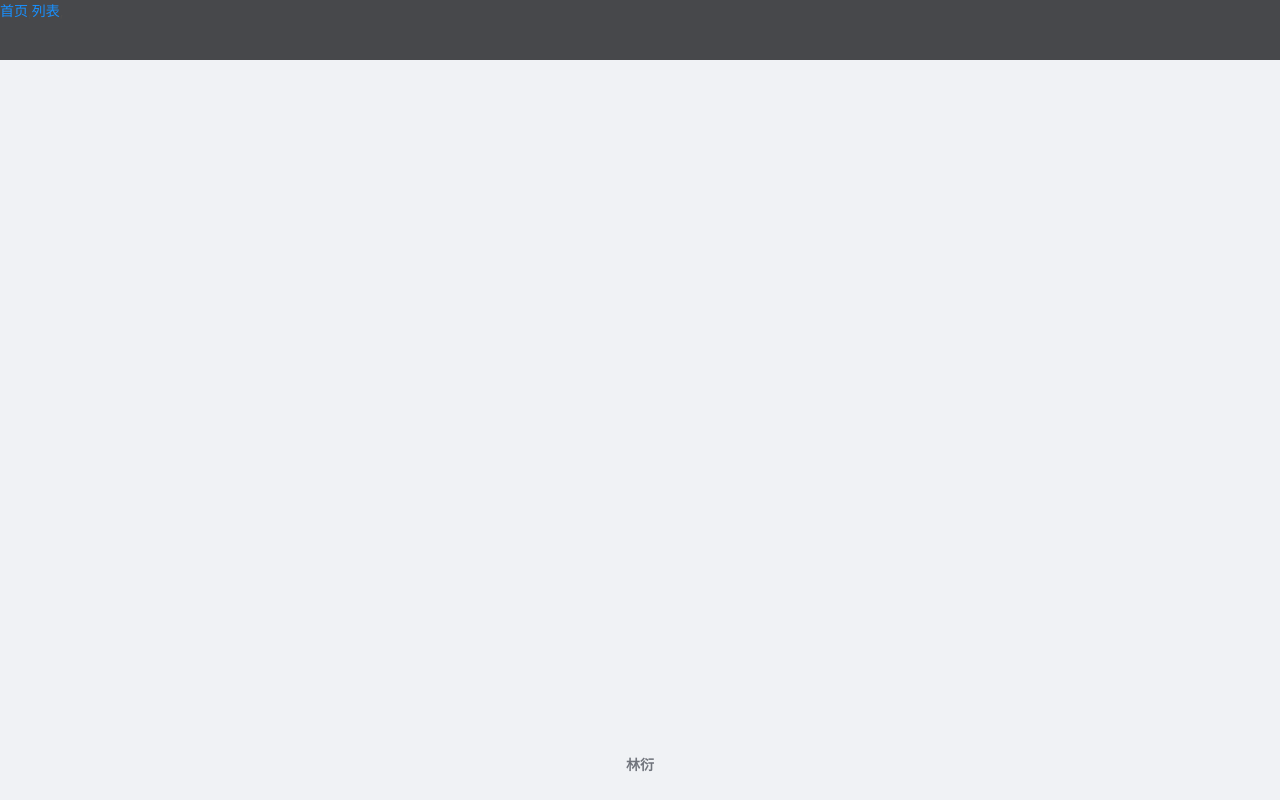
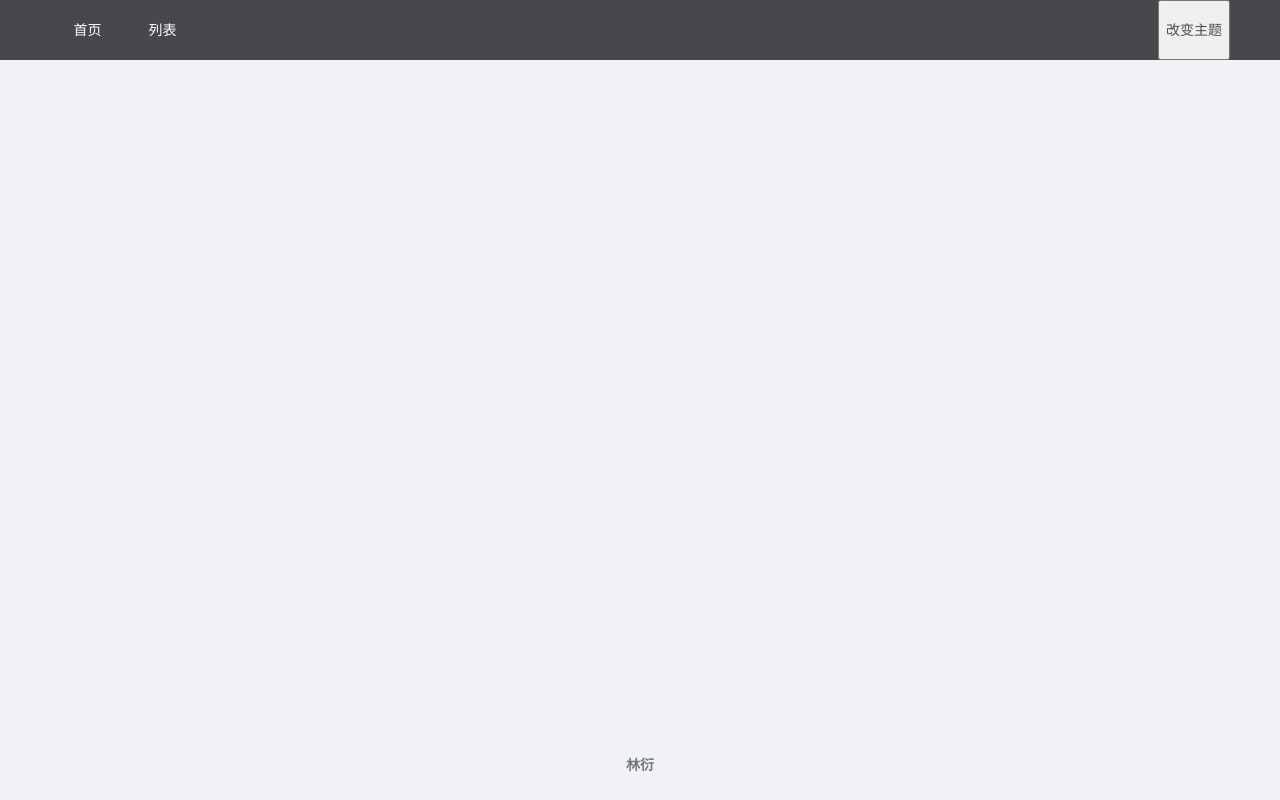
Before and after one commit to linyana/github-warehouse-search, a React (Create React App) app: page / in a window 1280 px wide. Built offline with nearby package versions, Linux system fonts and the light colour scheme.

Commit message:
增加改变主题按钮

```diff
--- a/package.json
+++ b/package.json
@@ -3,6 +3,7 @@
   "version": "0.1.0",
   "private": true,
   "dependencies": {
+    "@reduxjs/toolkit": "^1.9.0",
     "@testing-library/jest-dom": "^5.14.1",
     "@testing-library/react": "^13.0.0",
     "@testing-library/user-event": "^13.2.1",
@@ -15,6 +16,7 @@
     "nanoid": "^4.0.0",
     "react": "^18.2.0",
     "react-dom": "^18.2.0",
+    "react-redux": "^8.0.5",
     "react-router": "^6.4.3",
     "react-router-dom": "^6.4.3",
     "react-scripts": "5.0.1",
--- a/src/App.css
+++ b/src/App.css
@@ -4,6 +4,16 @@
   height: 100%;
 }
 
+.dark {
+  height: 100%;
+  --background-color: rgb(71, 72, 75);
+}
+
+.light {
+  height: 100%;
+  --background-color: white;
+}
+
 * {
   color: #4e4d4d;
 }
--- a/src/App.tsx
+++ b/src/App.tsx
@@ -1,16 +1,19 @@
 import React, { Suspense } from "react";
 import Routes from "./router";
 import { useRoutes } from "react-router-dom";
+import { useSelector } from "react-redux";
+import { RootState } from "./store";
 
 import Loading from "./pages/Loading";
 
 import "./App.css";
 
 export default function App() {
+  const theme = useSelector((state: RootState) => state.theme.theme);
   const route = useRoutes(Routes);
   return (
-    <>
+    <div className={theme}>
       <Suspense fallback={<Loading></Loading>}>{route}</Suspense>
-    </>
+    </div>
   );
 }
--- a/src/components/Header/index.css
+++ b/src/components/Header/index.css
@@ -1,4 +1,25 @@
 .header {
   height: 60px;
-  background-color: rgb(71, 72, 75);
+  width: 100%;
+  padding: 0 50px;
+  background-color: var(--background-color);
+  display: flex;
+  justify-content: space-between;
 }
+
+.navs {
+  width: 40%;
+  max-width: 150px;
+}
+
+.nav {
+  display: inline-block;
+  width: 50%;
+  text-align: center;
+  line-height: 60px;
+  color: white;
+}
+
+.nav_active {
+  background-color: rgb(88, 88, 88);
+}
--- a/src/components/Header/index.tsx
+++ b/src/components/Header/index.tsx
@@ -1,12 +1,26 @@
 import React from "react";
-import { NavLink } from "react-router-dom";
+import { changeTheme } from "../../store/theme";
+import { useDispatch } from "react-redux";
+import { AppDispatch } from "../../store";
+
+import MyNavLink from "../MyNavLink";
 
 import "./index.css";
 
-const App: React.FC = () => (
-  <div className="header">
-    <NavLink to="home">首页</NavLink>,<NavLink to="list">列表</NavLink>,
-  </div>
-);
+const App: React.FC = () => {
+  const dispatch: AppDispatch = useDispatch();
+  const handleChangeTheme = () => {
+    dispatch(changeTheme());
+  };
+  return (
+    <div className="header">
+      <div className="navs">
+        <MyNavLink to="home">首页</MyNavLink>
+        <MyNavLink to="list">列表</MyNavLink>
+      </div>
+      <button onClick={handleChangeTheme}>改变主题</button>
+    </div>
+  );
+};
 
 export default App;
--- /dev/null
+++ b/src/components/MyNavLink/index.tsx
@@ -0,0 +1,14 @@
+/* eslint-disable @typescript-eslint/no-unused-expressions */
+import React from "react";
+import { NavLink } from "react-router-dom";
+
+const App = (props: any) => {
+  return (
+    <NavLink
+      {...props}
+      className={({ isActive }) => "nav" + (isActive ? " nav_active" : "")}
+    ></NavLink>
+  );
+};
+
+export default App;
--- a/src/index.tsx
+++ b/src/index.tsx
@@ -2,13 +2,17 @@ import React from "react";
 import ReactDom from "react-dom/client";
 import App from "./App";
 import { BrowserRouter } from "react-router-dom";
+import { Provider } from "react-redux/es/exports";
+import { store } from "./store";
 
 const container = ReactDom.createRoot(
   document.getElementById("root") as HTMLElement
 );
 
 container.render(
-  <BrowserRouter>
-    <App />
-  </BrowserRouter>
+  <Provider store={store}>
+    <BrowserRouter>
+      <App />
+    </BrowserRouter>
+  </Provider>
 );
--- a/src/pages/List/index.css
+++ b/src/pages/List/index.css
@@ -22,18 +22,18 @@
 
 .ant-table {
   overflow-y: scroll;
-  height: calc(100% - 112px);
+  height: calc(100% - 60px);
 }
 
 .layout_left {
   padding: 40px;
   width: 25%;
-  height: 100%;
+  height: 90%;
 }
 
 .layout_right {
   width: 68%;
-  height: 100%;
+  height: 90%;
 }
 
 .layout_content {
--- /dev/null
+++ b/src/store/index.tsx
@@ -0,0 +1,12 @@
+import { configureStore } from "@reduxjs/toolkit";
+import themeSlice from "./theme";
+
+export const store = configureStore({
+  reducer: {
+    theme: themeSlice,
+  },
+});
+
+export type RootState = ReturnType<typeof store.getState>;
+
+export type AppDispatch = typeof store.dispatch;
--- /dev/null
+++ b/src/store/theme/index.tsx
@@ -0,0 +1,30 @@
+import { createSlice } from "@reduxjs/toolkit";
+
+export interface ThemeState {
+  theme: string;
+}
+
+const initialState: ThemeState = {
+  theme: "dark",
+};
+
+export const themeSlice = createSlice({
+  name: "counter",
+  initialState,
+  reducers: {
+    changeTheme: (state) => {
+      let localtheme = window.localStorage.getItem("theme");
+      if (localtheme === "light") {
+        state.theme = "dark";
+        window.localStorage.setItem("theme", "dark");
+      } else {
+        state.theme = "light";
+        window.localStorage.setItem("theme", "light");
+      }
+    },
+  },
+});
+
+export const { changeTheme } = themeSlice.actions;
+
+export default themeSlice.reducer;
```
Also changed, not shown: 1 other file (tests, documents, lock files or other folders).
